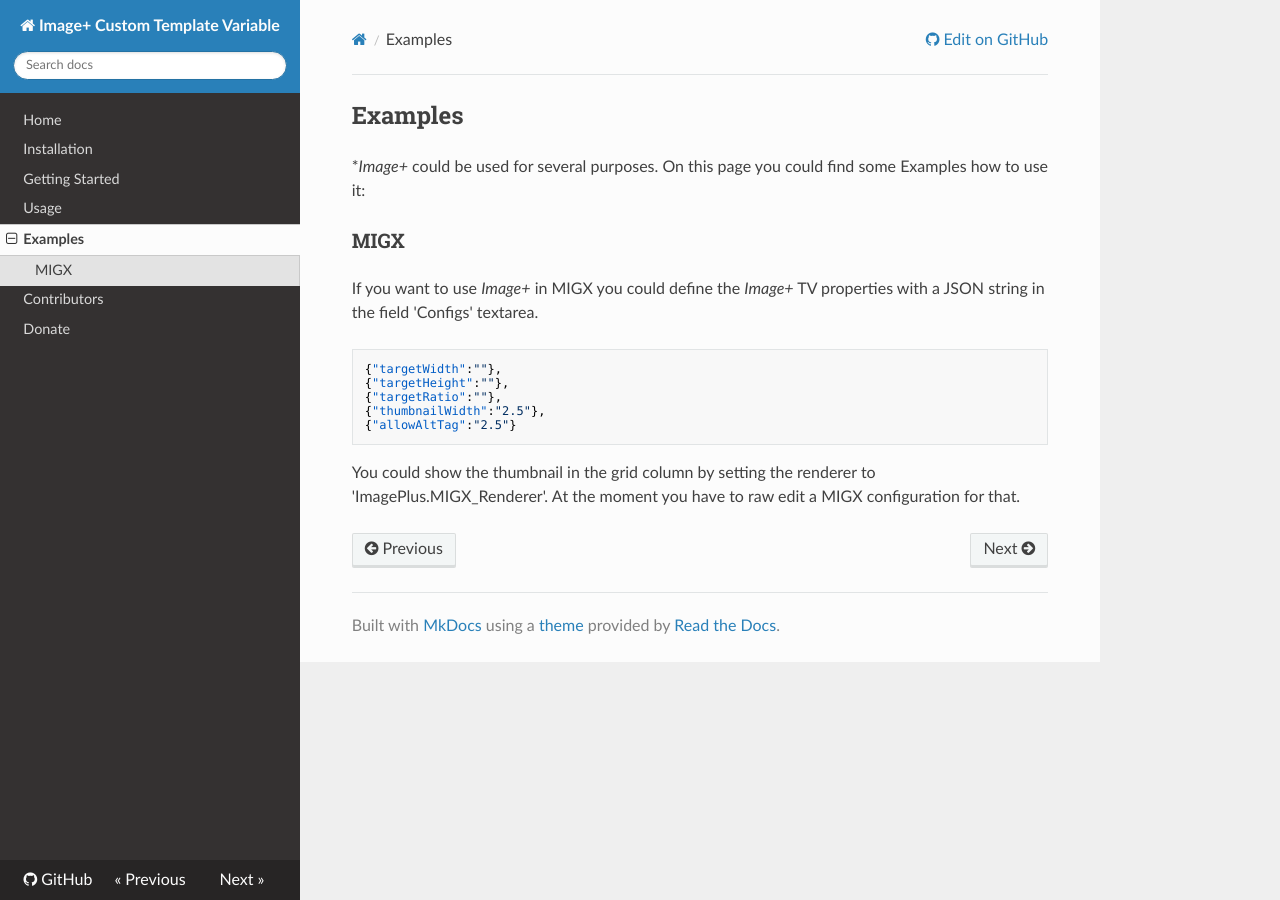
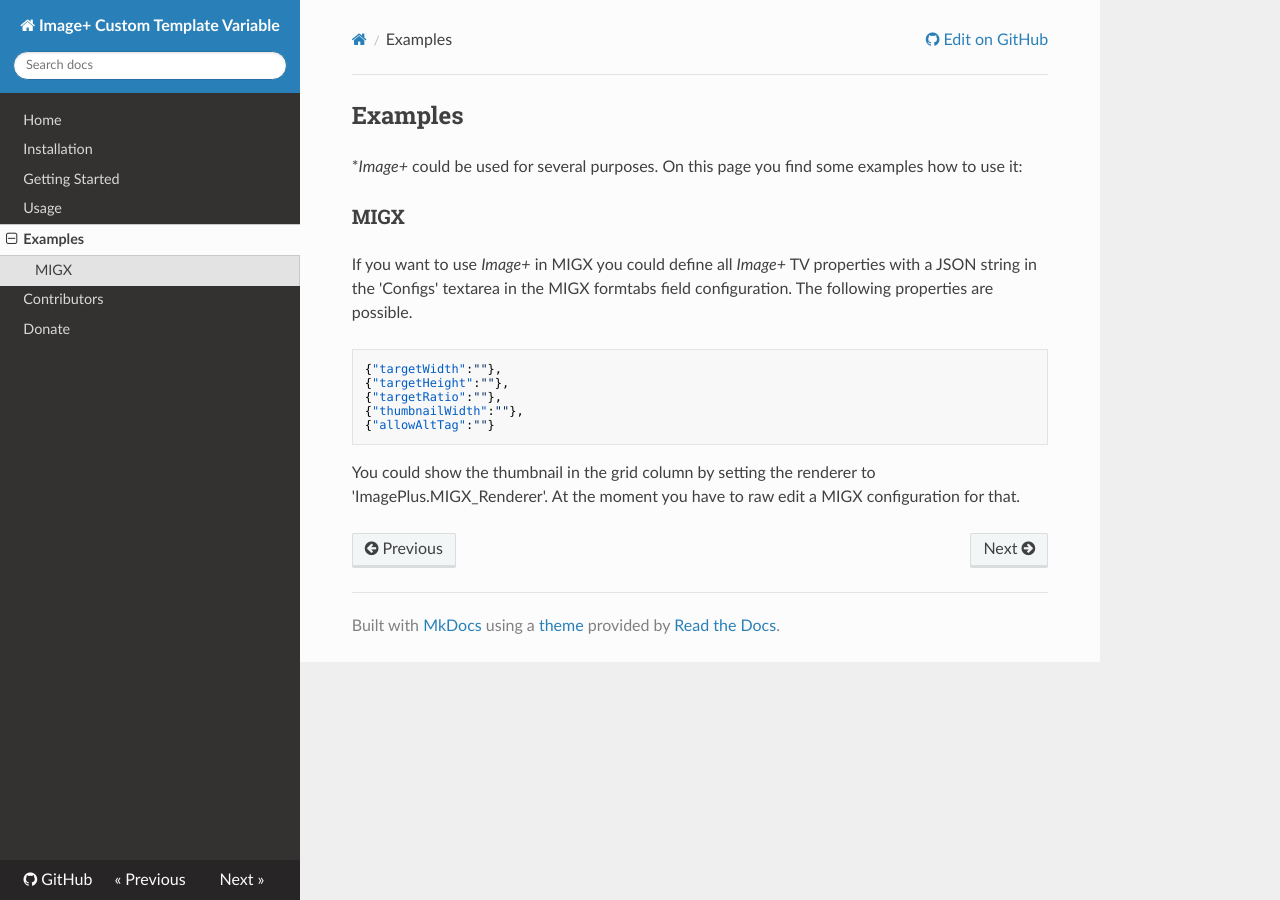
Before and after one commit to alanpich/tvImagePlus, an MkDocs documentation site: the page built from core/components/imageplus/docs/examples.md, in a window 1280 px wide. Built offline with MkDocs 1.6.1, drawn with Linux system fonts in a browser that asks for light colours; nearby versions of some CDN libraries; comment, search, counter and statistics services are not loaded; old or Windows-style settings are respelled for this version of MkDocs.

Commit message:
Updated docs

````diff
--- a/core/components/imageplus/docs/examples.md
+++ b/core/components/imageplus/docs/examples.md
@@ -1,17 +1,17 @@
 ## Examples
 
-**Image+* could be used for several purposes. On this page you could find some Examples how to use it:
+**Image+* could be used for several purposes. On this page you find some examples how to use it:
 
 ### MIGX
 
-If you want to use *Image+* in MIGX you could define the *Image+* TV properties with a JSON string in the field 'Configs' textarea.
+If you want to use *Image+* in MIGX you could define all *Image+* TV properties with a JSON string in the 'Configs' textarea in the MIGX formtabs field configuration. The following properties are possible.
 
 ```
 {"targetWidth":""},
 {"targetHeight":""},
 {"targetRatio":""},
-{"thumbnailWidth":"2.5"},
-{"allowAltTag":"2.5"}
+{"thumbnailWidth":""},
+{"allowAltTag":""}
 ```
 
 You could show the thumbnail in the grid column by setting the renderer to 'ImagePlus.MIGX_Renderer'. At the moment you have to raw edit a MIGX configuration for that.
````
